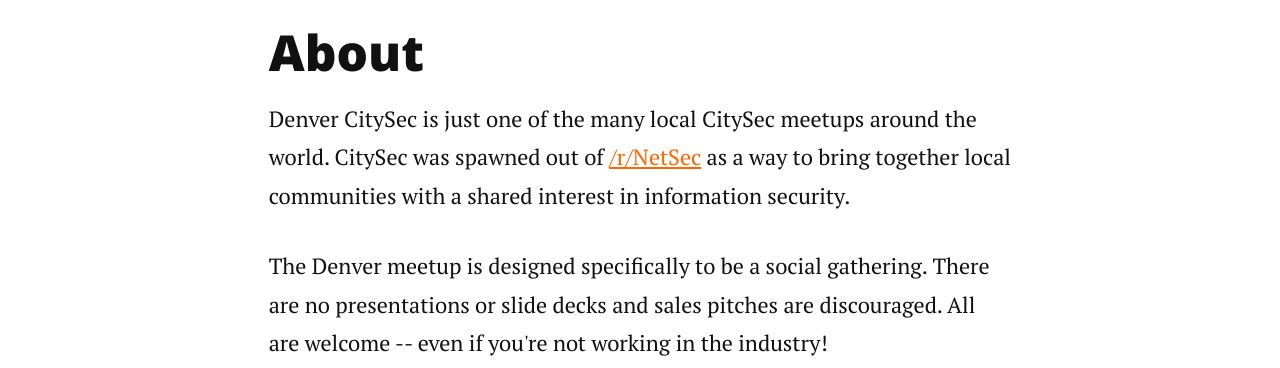
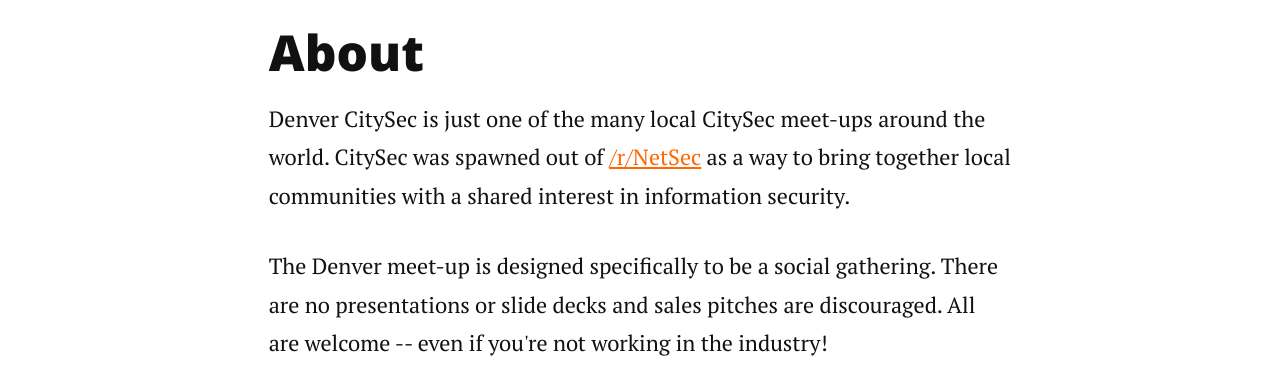
Before and after one commit to denversec/denversec.github.io, a Jekyll site: the page built from index.html, in a window 1280 px wide. Shown: the part 324-692 px from the top of the page. Built offline with Jekyll 4.4.1, drawn with Linux system fonts in a browser that asks for light colours; nearby versions of some CDN libraries; comment, search, counter and statistics services are not loaded.

Commit message:
Meetup -> meet-up

```diff
--- a/index.html
+++ b/index.html
@@ -5,8 +5,8 @@
 <div class="post">
 
   <h2 id="about">About</h2>
-  <p>Denver CitySec is just one of the many local CitySec meetups around the world. CitySec was spawned out of <a href="https://www.reddit.com/r/netsec/" target="_blank">/r/NetSec</a> as a way to bring together local communities with a shared interest in information security.</p>
-  <p>The Denver meetup is designed specifically to be a social gathering. There are no presentations or slide decks and sales pitches are discouraged. All are welcome -- even if you're not working in the industry!</p>
+  <p>Denver CitySec is just one of the many local CitySec meet-ups around the world. CitySec was spawned out of <a href="https://www.reddit.com/r/netsec/" target="_blank">/r/NetSec</a> as a way to bring together local communities with a shared interest in information security.</p>
+  <p>The Denver meet-up is designed specifically to be a social gathering. There are no presentations or slide decks and sales pitches are discouraged. All are welcome -- even if you're not working in the industry!</p>
 
   <h2 id="meetup">Meet-Up</h2>
 	<p>We usually meet on the third Wednesday of each month at a downtown location. The dates and locations can sometimes vary, but they always start at 7:00 PM. Be sure to follow our Twitter account, @<a href="https://twitter.com/DenverSec" target="_blank">DenverSec</a>, to keep up with the upcoming meet-ups and related announcements.</p>
```
